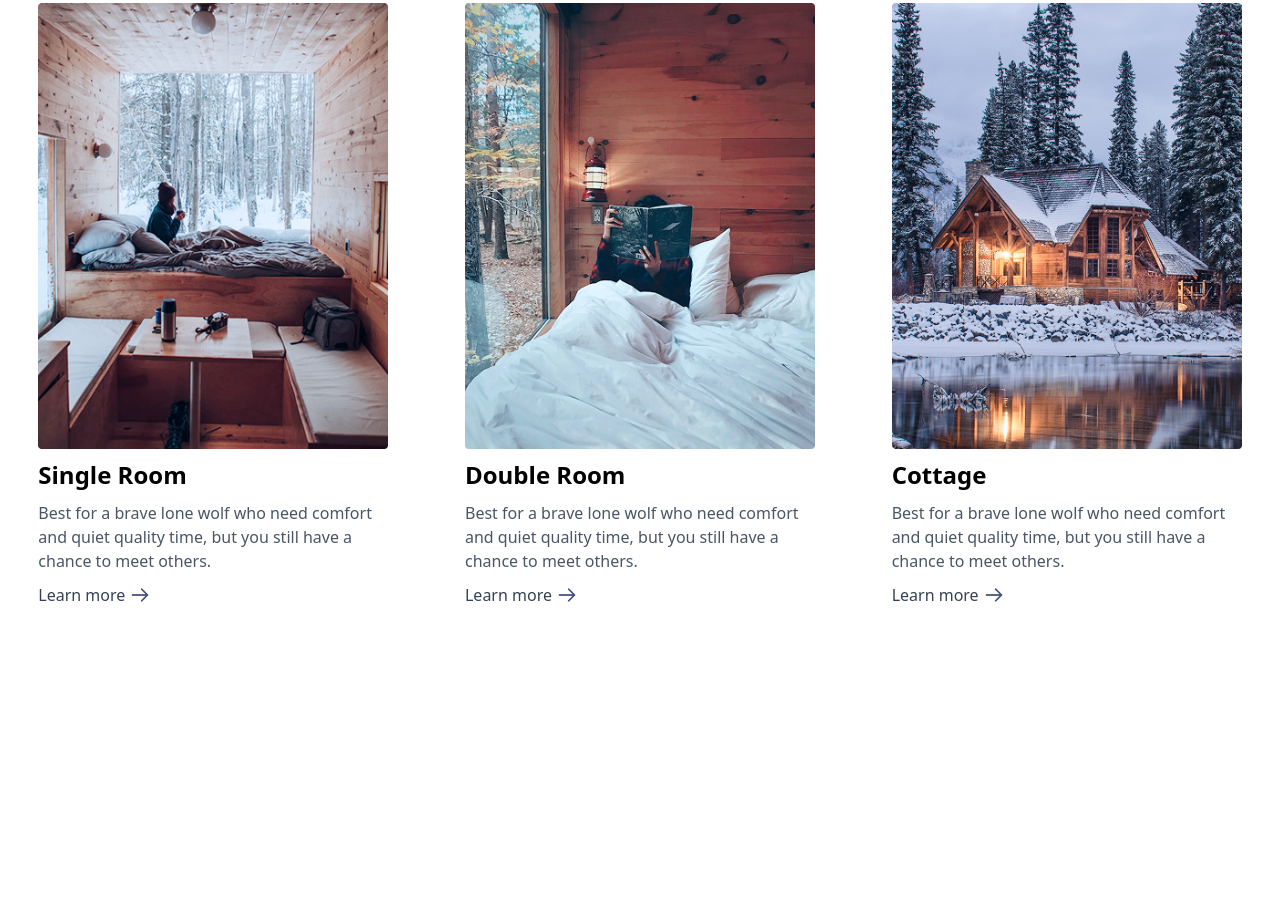
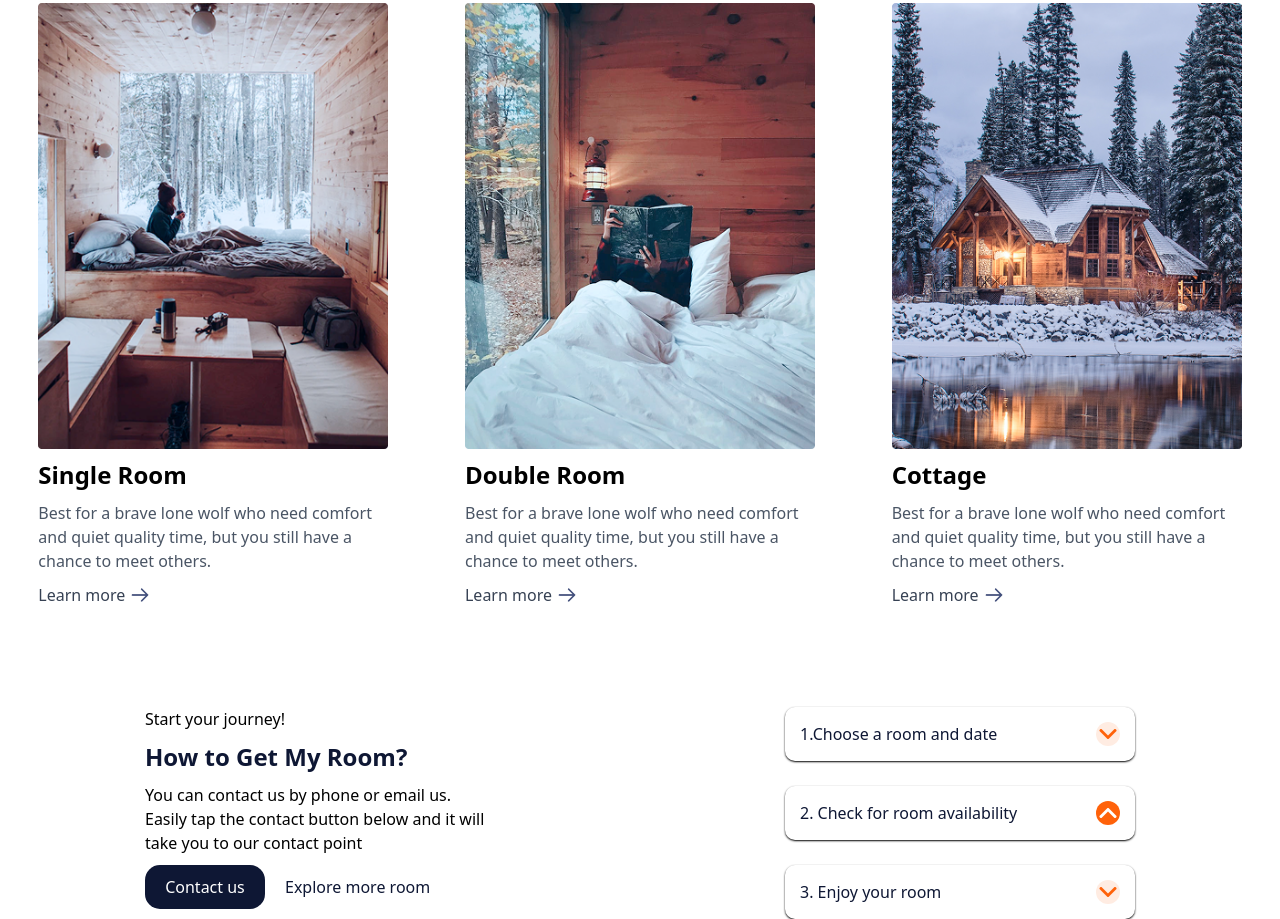
Before and after one commit to jurabeksayfiddinov1010-collab/jmy, a website: page index.html in a window 1280 px wide. Shown: the part 2321-3240 px from the top of the page. Before the commit the page ends 2928 px from the top, so only its background shows below. Drawn offline with Linux system fonts and the light colour scheme.

Commit message:
section 6

```diff
--- a/index.html
+++ b/index.html
@@ -83,6 +83,31 @@
                     </div>
                 </div>
             </section>
+            <section class="max-w-7xl m-auto mt-[100px] flex justify-around ">
+                <div class="w-[350px] flex flex-col gap-[10px]">
+                    <p>Start your journey!</p>
+                      <p class="text-2xl font-bold text-[#0E1734]">How to Get My Room?</p>
+                   <p>You can contact us by phone or email us. Easily tap the contact button below and it will take you to our contact point</p>
+                    <div class="flex items-center gap-[20px]">
+                          <p class="p-[10px] bg-[#0E1734] text-white rounded-[15px] w-[120px] text-center">Contact us</p>
+                        <p class="text-[#0E1734]">Explore more room</p>
+                        </div>
+                </div>
+                <div class="flex flex-col gap-[25px]">
+                    <div class="flex p-[15px] w-[350px] rounded-[10px] justify-between shadow-xs shadow-black">
+                        <p class="text-[#0E1734]">1.Choose a room and date</p>
+                        <img class="bg-[#FFECE2] rounded-2xl" src="./images/Arrow - Down 2.png" alt="">
+                    </div>
+                       <div class="flex p-[15px] w-[350px] rounded-[10px] justify-between shadow-xs shadow-black">
+                        <p class="text-[#0E1734]">2. Check for room availability</p>
+                        <img class="bg-[#FF620A] rounded-2xl" src="./images/Arrow - Down 3.png" alt="">
+                    </div>
+                       <div class="flex p-[15px] w-[350px] rounded-[10px] justify-between shadow-xs shadow-black">
+                        <p class="text-[#0E1734]">3. Enjoy your room</p>
+                        <img class="bg-[#FFECE2] rounded-2xl" src="./images/Arrow - Down 2.png" alt="">
+                    </div>
+                </div>
+            </section>
         </main>
 </body>
 </html>
```
Also changed, not shown: images/Arrow - Down 2.png (added), images/Arrow - Down 3.png (added), src/output.css.
